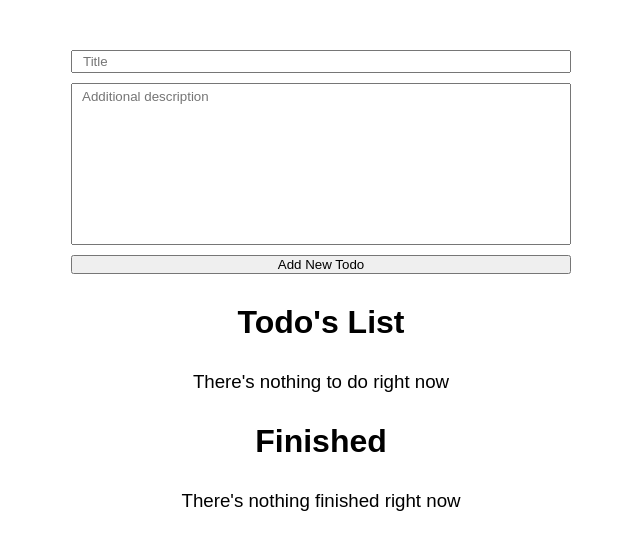
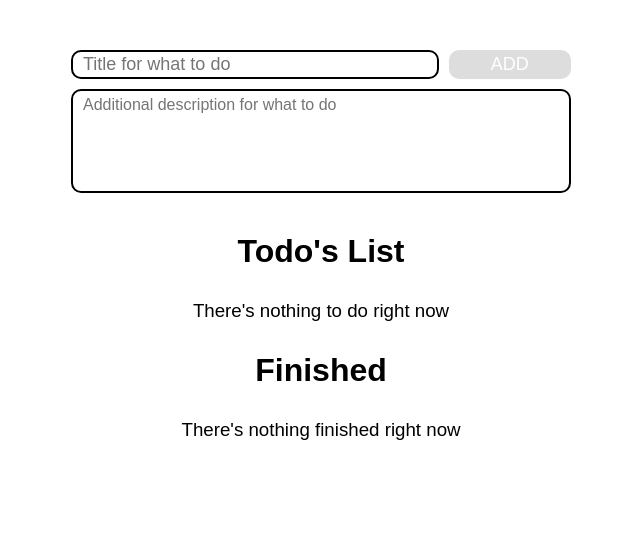
Before and after one commit to ValdiANS/to-do-app-with-vue, a Vue app: page / in a window 1280 px wide. Shown: the top 550 px of the page, without its empty margins (319-959 px from the left). Built offline with nearby package versions, Linux system fonts and the light colour scheme.

Commit message:
Update TodoForm.vue

```diff
--- a/src/components/TodoForm.vue
+++ b/src/components/TodoForm.vue
@@ -1,29 +1,28 @@
 <template>
-  <div>
   <form @submit.prevent="submit">
     <input
       type="text"
-        placeholder="Title"
+      placeholder="Title for what to do"
       name="title"
       v-model="title"
     />
 
     <textarea
-        placeholder="Additional description"
+      placeholder="Additional description for what to do"
       name="description"
       cols="30"
-        rows="10"
+      rows="5"
       v-model="description"
     />
 
-      <button>Add New Todo</button>
+    <button :disabled="disabled">ADD</button>
   </form>
-  </div>
 </template>
 
 <script>
 import { ref, reactive, computed } from 'vue';
 import { useStore } from 'vuex';
+import Moment from 'moment';
 
 export default {
 
@@ -34,11 +33,15 @@
     const description = ref('');
 
     const submit = () => {
+      const now = Moment();
+
       const newTodo = {
         id: store.getters['todo/todoListLength'] + 1,
         title: title.value,
         description: description.value,
         finished: false,
+        createdAt: `${now.date()}-${now.month()}-${now.year()} ${now.hour()}:${now.minute()}`,
+        finishedAt: '',
       };
 
       store.dispatch('todo/addTodo', newTodo);
@@ -47,10 +50,15 @@
       description.value = '';
     };
 
+    const disabled = computed(() => {
+      return !(title.value && description.value);
+    });
+
     return {
       submit,
       title,
       description,
+      disabled,
     }
   },
 
@@ -59,26 +67,64 @@
 
 <style lang="scss">
 
-div {
-  display: flex;
-  flex-direction: column;
-  align-items: center;
+@mixin input-bar {
+  border: 2px solid #000000;
+  border-radius: 10px;
+  padding: 0 10px;
 }
+
+// Styles
 
 form {
   width: 100%;
+  margin: 0 auto;
   max-width: 500px;
+
   display: grid;
   grid-template-rows: auto auto auto;
+  grid-template-columns: 3fr 1fr;
   gap: 10px;
 
   input[name="title"] {
+    @include input-bar;
+    font-size: 18px;
     padding: 2px 10px;
   }
 
   textarea[name="description"] {
+    @include input-bar;
+    font-size: 1rem;
     padding: 5px 10px;
     resize: none;
+
+    grid-column-start: 1;
+    grid-column-end: 3
+  }
+
+  button {
+    color: #ffffff;
+    font-weight: 500;
+    font-size: 18px;
+    background-color: #2D9CDB;
+    border: none;
+    border-radius: 10px;
+
+    grid-column-start: 2;
+    grid-column-end: 3;
+    grid-row-start: 1;
+    grid-row-end: 2;
+
+    &:hover {
+      background-color:  rgb(22, 126, 187);
+    }
+
+    &:active {
+      background-color:  #2D9CDB;
+    }
+
+    &:disabled {
+      background-color: #dddddd;
+    }
   }
 }
 
```
Lines whose indentation alone changed are shown as unchanged.
